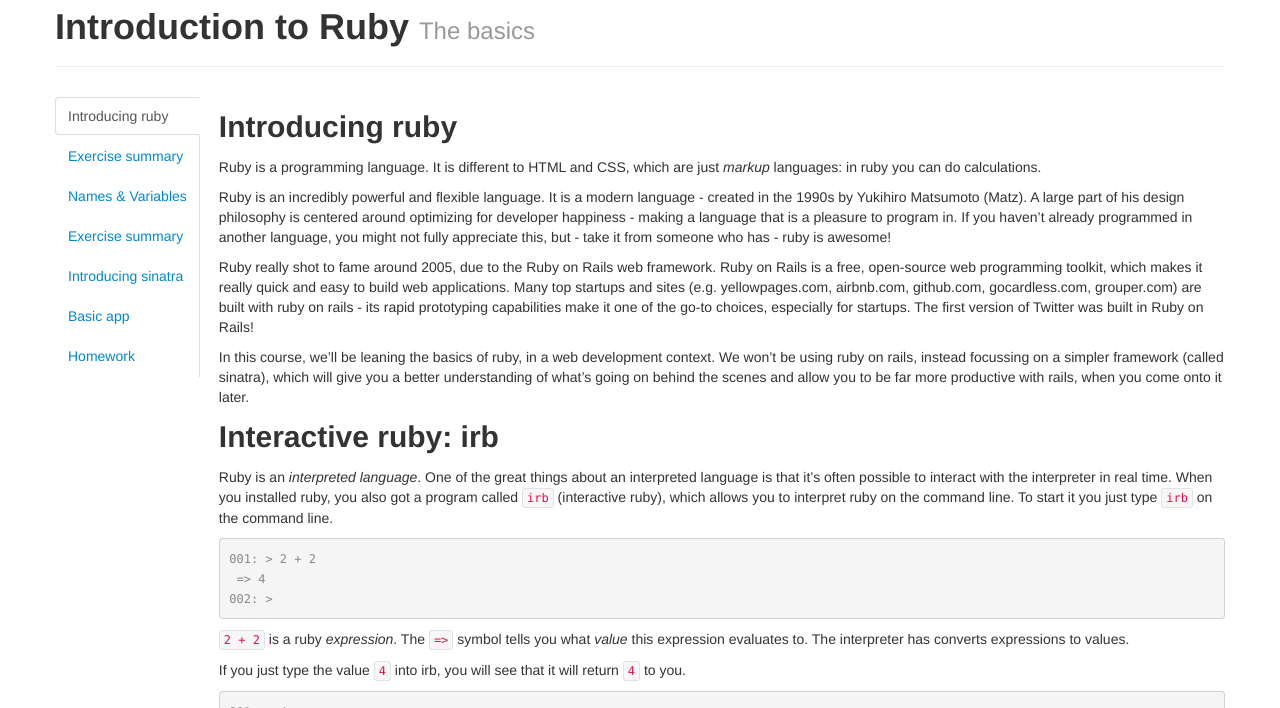
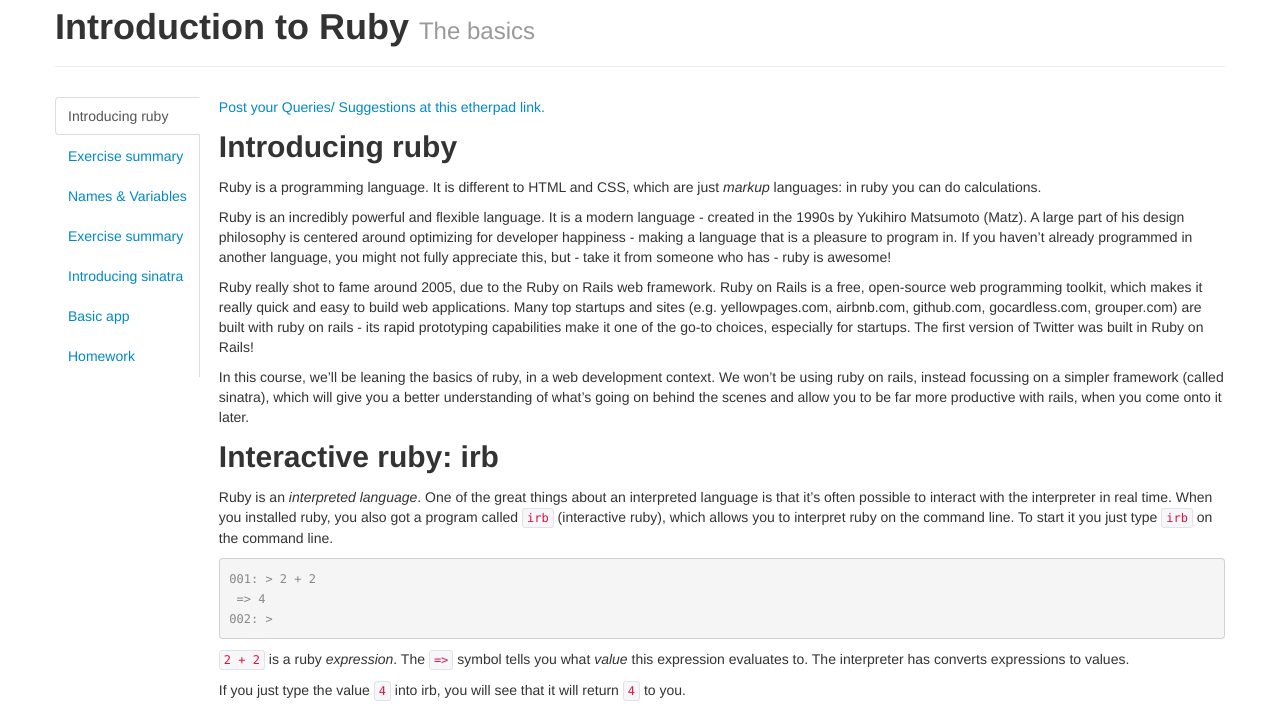
Before and after one commit to DevasenaInupakutika/Southampton_CodeFirstWeb_Course2014, a plain HTML site: page c3s1/index.html in a window 1280 px wide. Shown: the part 89-797 px from the top of the page. Drawn offline with Linux system fonts and the light colour scheme.

Commit message:
Updating to 4c6cb3deb6b8c56ff6beff6de1db175324b64eaa.

```diff
--- a/c3s1/index.html
+++ b/c3s1/index.html
@@ -71,6 +71,7 @@
 
 <div class="tab-content">
 
+        <a href="https://etherpad.mozilla.org/Soton-CodeFirst-Web-Spring2015">Post your Queries/ Suggestions at this etherpad link.</a>
 
 	<div class="tab-pane active" id="1_introducing_ruby">
 
```
